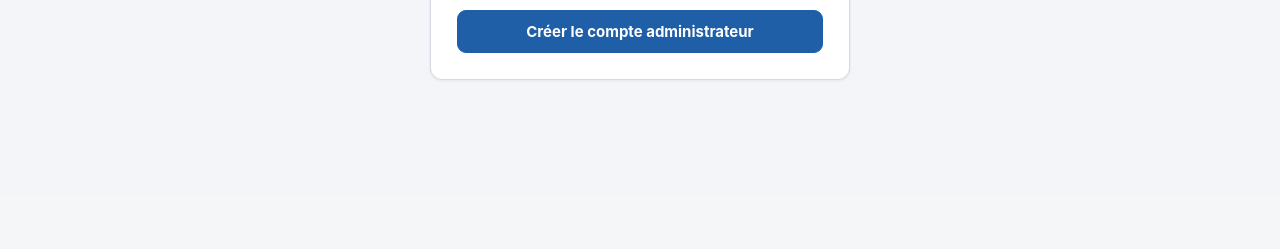
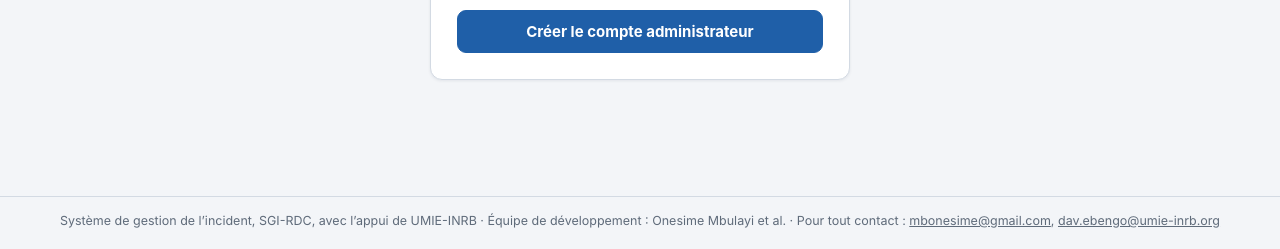
Before and after one commit to Onesime243/mapping-epi, a Flask app: page /installation in a window 1280 px wide. Shown: the part 644-893 px from the top of the page. Before the commit the page ends 725 px from the top, so only its background shows below. Run offline with Flask 3, Linux system fonts and the light colour scheme; some web fonts are replaced.

Commit message:
Ajoute les crédits SGI-RDC / UMIE-INRB
Pied de page du site web, fenêtre Aide de l'application de bureau,
feuille Lisez-moi du modèle Excel et README.

Co-Authored-By: Claude Opus 5.5 <noreply@anthropic.com>
Claude-Session: https://claude.ai/code/session_014G9ALLKpfwL9GyvWMWR1YP

```diff
--- /dev/null
+++ b/config/credits.py
@@ -0,0 +1,9 @@
+"""Mentions affichées dans l'outil (pied de page web, aide, modèle Excel, README)."""
+
+INSTITUTION = "Système de gestion de l’incident, SGI-RDC, avec l’appui de UMIE-INRB"
+EQUIPE = "Équipe de développement : Onesime Mbulayi et al."
+CONTACTS = ["mbonesime@gmail.com", "dav.ebengo@umie-inrb.org"]
+
+
+def texte() -> str:
+    return f"{INSTITUTION} · {EQUIPE} · Pour tout contact : {', '.join(CONTACTS)}"
--- a/core/excel_model.py
+++ b/core/excel_model.py
@@ -426,6 +426,11 @@ def _readme(ws):
     r += 1
     ws.cell(row=r, column=2, value=f"Modèle généré le {datetime.now():%d/%m/%Y} — Mapping Épi").font = \
         Font(italic=True, size=9, color=MUTED)
+    from config import credits
+    for line in (credits.INSTITUTION, credits.EQUIPE, "Pour tout contact : " + ", ".join(credits.CONTACTS)):
+        r += 1
+        ws.merge_cells(start_row=r, start_column=2, end_row=r, end_column=3)
+        ws.cell(row=r, column=2, value=line).font = Font(size=9, color=MUTED)
     _print_setup(ws, 1, landscape=False)
 
 
--- a/ui/main_window.py
+++ b/ui/main_window.py
@@ -17,7 +17,7 @@ from PySide6.QtWidgets import (QApplication, QDialog, QDialogButtonBox, QFileDia
                                QVBoxLayout, QWidget)
 from PySide6.QtWebEngineWidgets import QWebEngineView
 
-from config import theme
+from config import credits, theme
 from core import rules, storage
 from core.models import Action, Case, Event
 from render import dashboard, gantt, html_renderer as H, map_view, network
@@ -829,7 +829,9 @@ class MainWindow(QMainWindow):
             "<p><b>Règle d'or :</b> une information inconnue reste « ? ». Ne jamais remplacer par 0.</p>"
             "<p>Dates : JJ/MM/AAAA (clic droit sur un champ date pour l'effacer). "
             "Heures labo : JJ/MM/AAAA HH:MM.</p>"
-            "<p>Sauvegarde automatique toutes les 30 s ; Ctrl+S crée une version dans l'historique.</p>"))
+            "<p>Sauvegarde automatique toutes les 30 s ; Ctrl+S crée une version dans l'historique.</p>"
+            f"<hr><p style='color:#5F6B7A'>{credits.INSTITUTION}<br>{credits.EQUIPE}<br>Pour tout contact : "
+            + ", ".join(f"<a href='mailto:{m}'>{m}</a>" for m in credits.CONTACTS) + "</p>"))
 
     def closeEvent(self, e):
         self.stop_web()
--- a/web/server.py
+++ b/web/server.py
@@ -20,7 +20,7 @@ from pathlib import Path
 from flask import (Flask, Response, abort, flash, g, jsonify, redirect, render_template, request, send_file,
                    send_from_directory, session, url_for)
 
-from config import theme
+from config import credits, theme
 from core import pyramide, rules, schema, storage
 from core.models import Action, Case, Event
 from core.paths import data_dir
@@ -106,7 +106,8 @@ def create_app(store: storage.Store | None = None) -> Flask:
 
     @app.context_processor
     def inject():
-        return {"csrf": csrf_token(), "me": getattr(g, "user", None) or current_user(), "app_version": H.APP_VERSION}
+        return {"csrf": csrf_token(), "me": getattr(g, "user", None) or current_user(), "app_version": H.APP_VERSION,
+                "credits": credits}
 
     @app.after_request
     def headers(resp):
--- a/web/static/app.css
+++ b/web/static/app.css
@@ -115,6 +115,9 @@ table.edit td.ops { white-space: nowrap; }
 .sugg.urgent { border-left: 4px solid var(--danger); }
 .toast { position: fixed; bottom: 18px; left: 50%; transform: translateX(-50%); background: var(--header); color: #fff;
   padding: 11px 18px; border-radius: 10px; box-shadow: 0 6px 24px rgba(0,0,0,.25); z-index: 99; display: none; }
+.credits { border-top: 1px solid var(--border); color: var(--muted); font-size: 12.5px; text-align: center;
+  padding: 14px 16px 18px; line-height: 1.6; }
+.credits a { color: var(--muted); }
 @media (max-width: 640px) {
   main { padding: 14px 10px 50px; }
   .topbar nav { margin-left: 0; width: 100%; }
--- a/web/templates/base.html
+++ b/web/templates/base.html
@@ -36,6 +36,10 @@
   {% endwith %}
   {% block content %}{% endblock %}
 </main>
+<footer class="credits">
+  {{ credits.INSTITUTION }} · {{ credits.EQUIPE }} · Pour tout contact :
+  {% for m in credits.CONTACTS %}<a href="mailto:{{ m }}">{{ m }}</a>{% if not loop.last %}, {% endif %}{% endfor %}
+</footer>
 {% block scripts %}{% endblock %}
 </body>
 </html>
```
Also changed, not shown: README.md, 1 other file.
